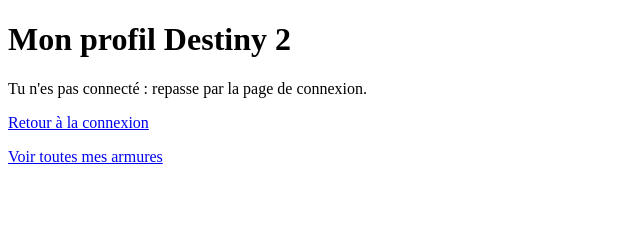
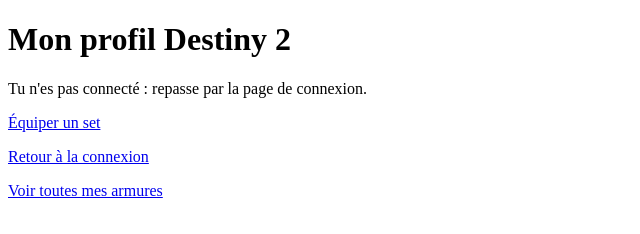
Before and after one commit to Nunuzethepoo/destiny-site, a plain HTML site: page profil.html in a window 1280 px wide. Shown: the whole page, without its empty margins (0-640 px from the left). Drawn offline with Linux system fonts and the light colour scheme.

Commit message:
Update profil.html

```diff
--- a/profil.html
+++ b/profil.html
@@ -8,6 +8,7 @@
   <h1>Mon profil Destiny 2</h1>
   <p id="statut">Chargement...</p>
   <div id="personnages"></div>
+  <p><a href="equiper.html">Équiper un set</a></p>
   <p><a href="oauth.html">Retour à la connexion</a></p>
   <p><a href="armures.html">Voir toutes mes armures</a></p>
 
```
